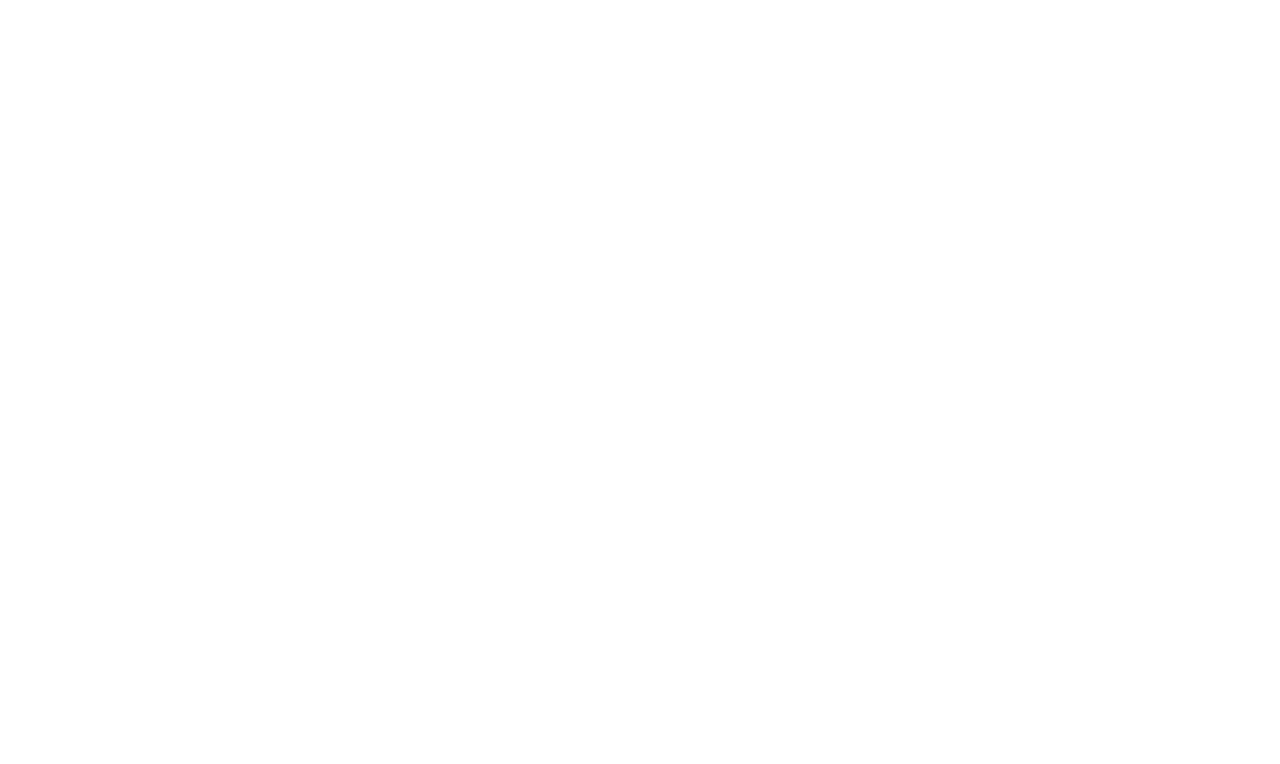
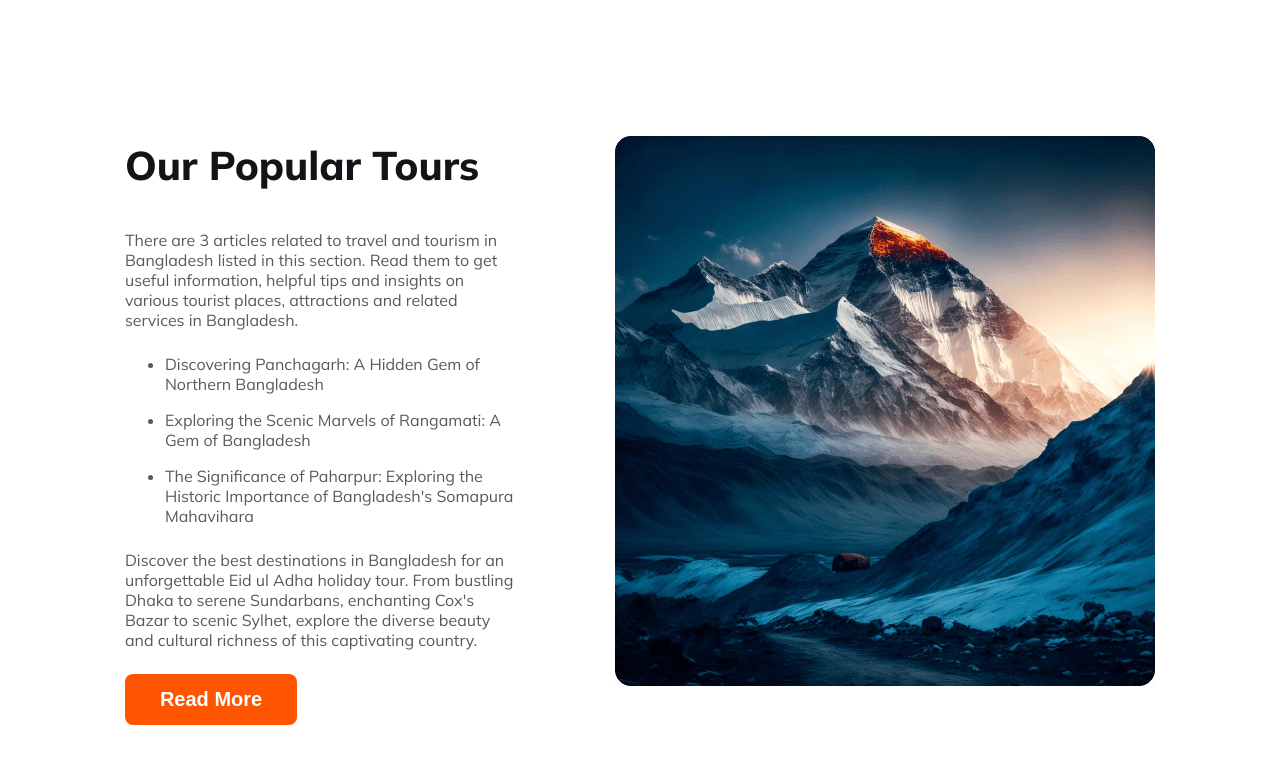
Before and after one commit to suvon4d/B9A2-Travel-website, a plain HTML site: page index.html in a window 1280 px wide. Drawn offline with Linux system fonts and the light colour scheme.

Commit message:
added populer section

```diff
--- a/index.html
+++ b/index.html
@@ -11,7 +11,23 @@
 
     </header>
     <main>
-
+        <div class="populer-section">
+            <div class="populer-section-content">
+                <h3 class="section-heading">Our Popular Tours</h3>
+                <p class="section-descripton">There are 3 articles related to travel and tourism in Bangladesh listed in this section. Read them to get useful information, helpful tips and insights on various tourist places, attractions and related services in Bangladesh.</p>
+                <ul>
+                    <li>Discovering Panchagarh: A Hidden Gem of Northern Bangladesh</li>
+                    <li>
+                        Exploring the Scenic Marvels of Rangamati: A Gem of Bangladesh</li>
+                    <li>The Significance of Paharpur: Exploring the Historic Importance of Bangladesh's Somapura Mahavihara</li>
+                </ul>
+                <p class="section-descripton">Discover the best destinations in Bangladesh for an unforgettable Eid ul Adha holiday tour. From bustling Dhaka to serene Sundarbans, enchanting Cox's Bazar to scenic Sylhet, explore the diverse beauty and cultural richness of this captivating country.</p>
+                <button>Read More</button>
+            </div>
+            <div class="populer-section-image">
+                <img src="Images/Rectangle 4.png" alt="#">
+            </div>
+        </div>
     </main>
     <footer>
 
--- a/style/style.css
+++ b/style/style.css
@@ -1,4 +1,63 @@
 @import url('https://fonts.googleapis.com/css2?family=Mulish:wght@400;500;600;700;800;900&display=swap');
+/* common shared styles*/
 body{
     font-family: 'Mulish', sans-serif;
 }
+main{
+    max-width: 81.5%;
+    margin: 0px auto;
+}
+.section-heading{
+    color: #131318;
+    font-size: 2.5rem;
+    font-weight: 800;
+}
+.section-descripton{
+    color: rgba(19, 19, 24, 0.70);
+    font-size: 1rem;
+    font-weight: 400;
+    margin: 24px 0px;
+}
+
+/* populer-section related style */
+.populer-section{
+    margin: 100px auto;
+    display: flex;
+    justify-content:space-evenly;
+    align-items: center;
+    gap: 100px;
+}
+.populer-section-content{
+
+}
+.populer-section-content ul li{
+    color: rgba(19, 19, 24, 0.70);
+    font-size: 1rem;
+    font-weight: 400;
+    margin-top: 16px;
+}
+.populer-section-content button{
+    color: #FFF;
+    text-align: center;
+    font-size: 1.25rem;
+    font-weight: 800;
+    padding: 14px 35px;
+    border: 0px;
+    border-radius: 8px;
+    background-color: #FF5400;
+}
+.populer-section-image{
+    border-radius: 16px;
+}
+
+/* media query */
+@media screen and (max-width: 600px) {
+    .populer-section{
+        flex-direction: column;
+    }
+    .populer-section-image img{
+        max-width: 100%;
+        margin: 0px auto;
+    }
+
+}
```
